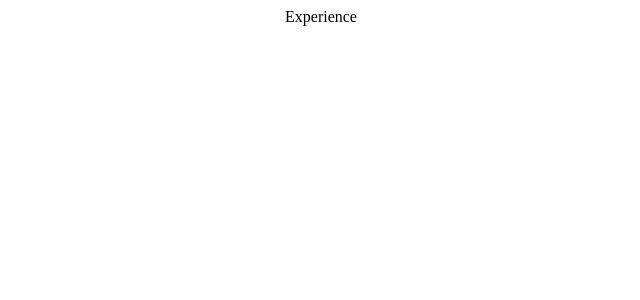
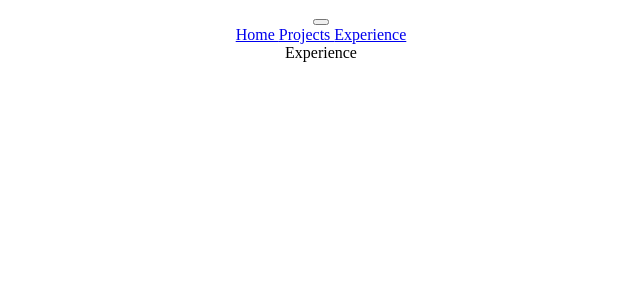
Before and after one commit to BlueberryPwn/blueberrypwn.github.io, a React (Create React App) app: page /experience in a window 1280 px wide. Shown: the top 300 px of the page, without its empty margins (319-959 px from the left). Built offline with nearby package versions, Linux system fonts and the light colour scheme.

Commit message:
added base support for navbar

```diff
--- a/src/App.js
+++ b/src/App.js
@@ -3,11 +3,13 @@ import { BrowserRouter as Router, Routes, Route } from "react-router-dom";
 import Home from "./pages/Home";
 import Projects from "./pages/Projects";
 import Experience from "./pages/Experience";
+import Navbar from "./components/Navbar";
 
 function App() {
   return (
     <div className="App">
       <Router>
+        <Navbar />
         <Routes>
           <Route path="/" element={<Home />} />
           <Route path="/projects" element={<Projects />} />
--- a/src/components/Navbar.js
+++ b/src/components/Navbar.js
@@ -9,8 +9,8 @@ function Navbar() {
       </div>
       <div className="links">
         <Link to="/"> Home </Link>
-        <Link to="/"> Projects </Link>
-        <Link to="/"> Experience </Link>
+        <Link to="/projects"> Projects </Link>
+        <Link to="/experience"> Experience </Link>
       </div>
     </div>
   );
```
